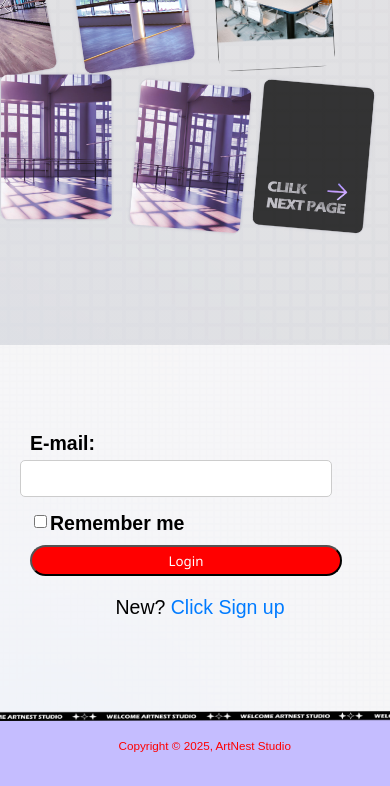
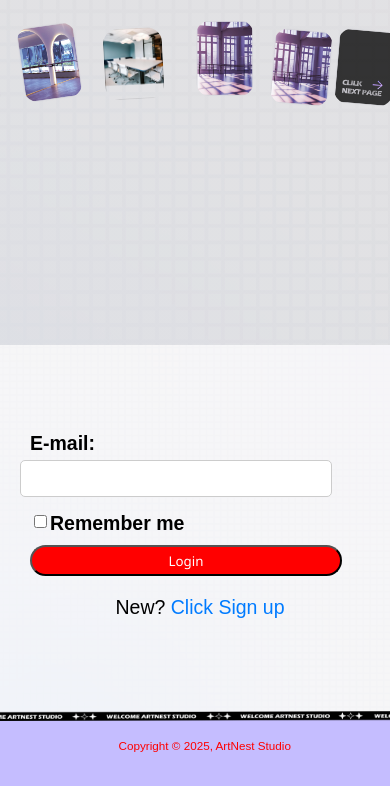
Before and after one commit to Nesiri/Studio, a plain HTML site: page index.html in a window 390 px wide. Shown: the part 58-844 px from the top of the page. Drawn offline with nearby package versions, Linux system fonts and the light colour scheme; no server answers.

Commit message:
Update homepage.css

```diff
--- a/CSS/homepage.css
+++ b/CSS/homepage.css
@@ -351,19 +351,18 @@ footer p{
 
 @media (min-width: 321px) and (max-width: 480px) {
 
-
+ body{
+   height: 100dvh;
+    font-size: 5vw !important;
+ }
  header {
-    height: 30vw !important;
+    height: 40vw !important;
     background: red;
   }
 
   header img {
-  height: 20vw;
+  height: 10vw;
 }
-  body{
-   background: red;
-    font-size: 5vw !important;
-  }
 
   footer{
      height: 10vw !important;
@@ -393,14 +392,14 @@ footer p{
 }
   .gallery {
       position: relative;
-      top: 50px;
+      top: 40px;
 
   }
 
   .image {
     position: relative;
     right: 10px;
-    width: 30vw;
+    width: 15vw;
     height: auto;
 
 
```
